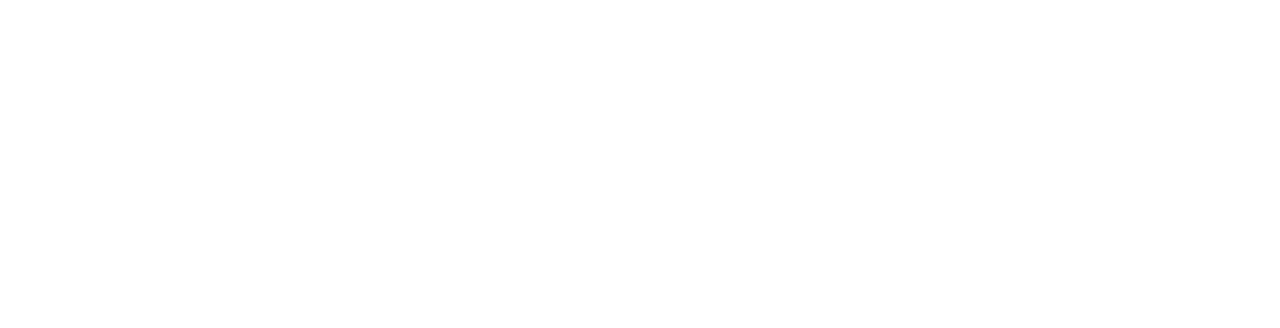
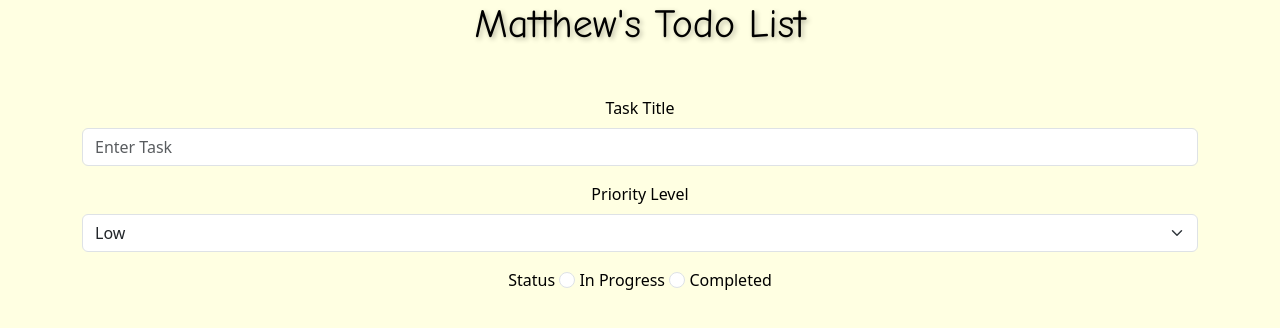
Before and after one commit to Matthew44523/Project-2-Simple-Todo-List, a plain HTML site: page index.html in a window 1280 px wide. Drawn offline with nearby package versions, Linux system fonts and the light colour scheme.

Commit message:
Basic HTLM and CSS

```diff
--- a/index.html
+++ b/index.html
@@ -1,15 +1,54 @@
 <html>
 
-    <head>
+<head>
 
-        <title> Todo List </title>
+    <title>Todo List</title>
+    <link rel="stylesheet" href="https://cdn.jsdelivr.net/npm/bootstrap@5.3.0-alpha1/dist/css/bootstrap.min.css">
+    <link rel="stylesheet" href="styles.css">
 
+</head>
 
-    </head>
+<body>
 
-    <body>
+    <h1 class="font-Comic-Sans" id="text_shadow">Matthew's Todo List</h1>
 
+    <div class="container mt-5">
 
-    </body>
+        <form>
+
+            <div class="mb-3">
+                <label for="taskName" class="form-label">Task Title</label>
+                <input type="text" class="form-control" id="taskName" placeholder="Enter Task">
+            </div>
+
+            <div class="mb-3">
+                <label for="taskLevel" class="form-label">Priority Level</label>
+                <select class="form-select" id="taskLevel">
+                    <option value="Low">Low</option>
+                    <option value="Medium">Medium</option>
+                    <option value="High">High</option>
+                </select>
+            </div>
+
+            <div class="mb-3">
+                <label class="form-label">Status</label>
+                    <input class="form-check-input" type="radio" name="status" id="inProg" value="In Progress">
+                    <label class="form-check-label" for="inProg">In Progress</label>
+                    <input class="form-check-input" type="radio" name="status" id="completed" value="Completed">
+                    <label class="form-check-label" for="completed">Completed</label>
+            </div>
+
+        </form>
+    </div>
+
+    <div class="container mt-5">
+
+        <ol>
+
+        </ol>
+
+    </div>
+
+</body>
 
 </html>
--- /dev/null
+++ b/styles.css
@@ -0,0 +1,18 @@
+h1 {text-align: center;}
+
+div {text-align: center;}
+
+.font-Comic-Sans {font-family: 'Comic Sans MS', cursive, sans-serif;}
+
+#text_shadow {text-shadow: 2px 2px 5px rgba(0, 0, 0, 0.3);}
+
+.auto-size-image {width: 15%; height: auto;}
+
+.toc a {
+    text-decoration: none;
+}
+
+body {
+    background-color: rgb(255, 255, 226);
+    color: black;
+}
```
